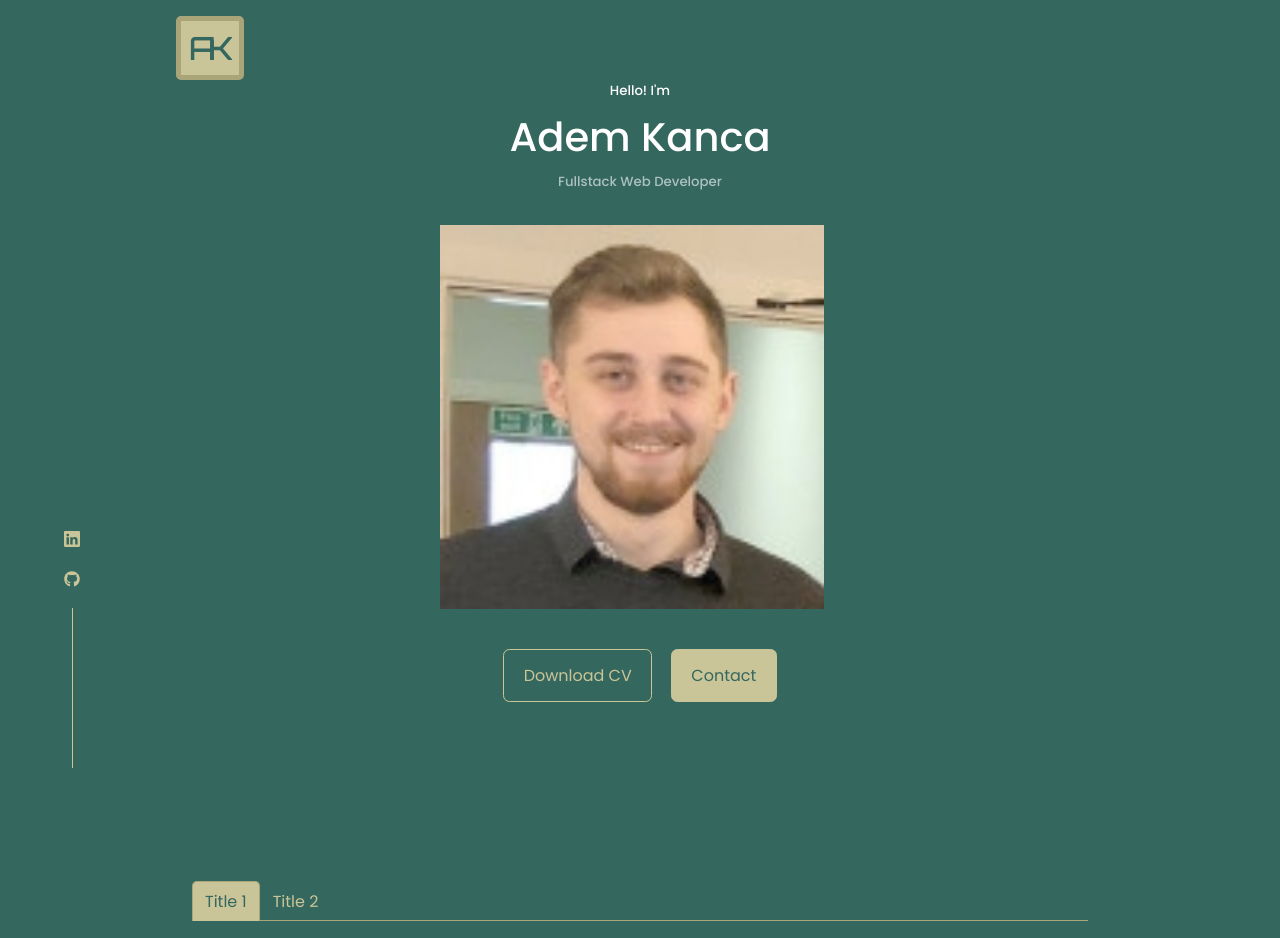
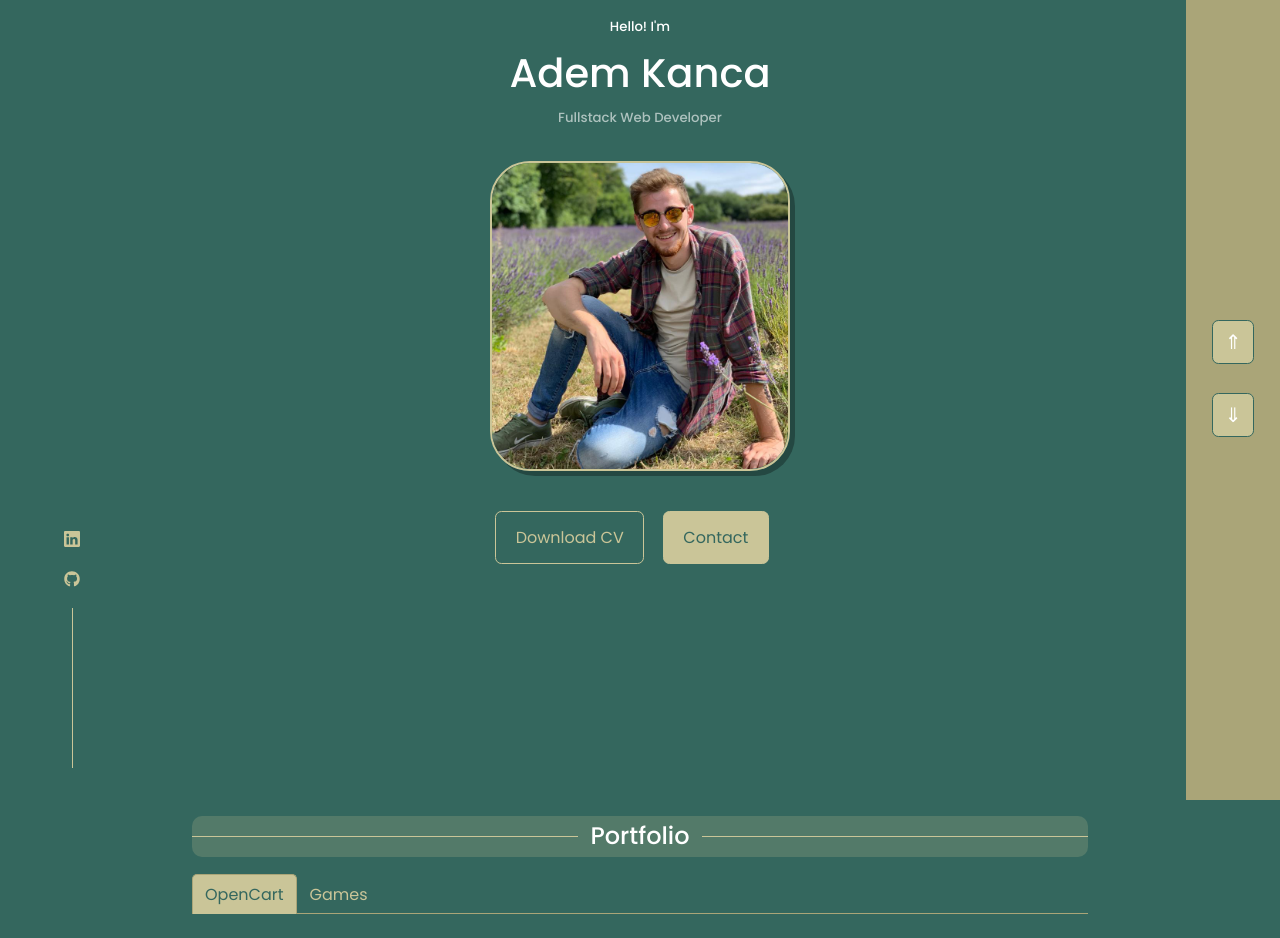
Before and after one commit to Adem192/react-portfolio-website, a React (Create React App) app: page / in a window 1280 px wide. Shown: the top 938 px of the page. Built offline with nearby package versions, Linux system fonts and the light colour scheme.

Commit message:
Further Styling Changes

```diff
--- a/src/components/header/Header.jsx
+++ b/src/components/header/Header.jsx
@@ -1,16 +1,16 @@
 import React from 'react'
 import './header.css'
 import CTA from './CTA'
-import ME from '../../assets/headshot.jpg'
+import ME from '../../assets/headshot2.jpeg'
 import LOGO from '../../assets/AK.png'
 
 const Header = () => {
   return (
     <header>
       <div className="container header__container">
-        <div className="logo">
+        {/* <div className="logo">
           <p className='logo-text'>AK</p>
-        </div>
+        </div> */}
 
         <h5>Hello! I'm</h5>
         <h1>Adem Kanca</h1>
--- a/src/components/header/header.css
+++ b/src/components/header/header.css
@@ -1,7 +1,7 @@
 header {
     height: 100vh;
-    padding-top: 5rem;
-    padding-bottom: rem;
+    padding-top: 1rem;
+    margin: 0 2rem;
 }
 
 .header__container {
@@ -17,14 +17,14 @@ header {
     display: flex;
     justify-content: center;
     gap: 1.2rem;
+    margin-right:1rem;
 }
 
 /* =========== IMGS ===========*/
 
 .logo {
     position: absolute;
-    top:-4rem;
-    left:1rem;
+    left:0;
     width:4.25rem;
     height:4rem;
     border-radius: 5px;
@@ -50,5 +50,9 @@ header {
 }
 
 .me img {
-    max-width:400px;
+    max-width:300px;
+    border-radius: 40px;
+    border: 2px solid var(--color-primary);
+    box-shadow: 5px 5px rgba(0, 0, 0, 0.3);
+    z-index: 10;
 }
--- a/src/components/portfolio/Portfolio.jsx
+++ b/src/components/portfolio/Portfolio.jsx
@@ -7,10 +7,11 @@ const Portfolio = () => {
   return (
     <div className="portfolio">
       <div className="portfolio-mobile">
+        <h2>&nbsp;&nbsp;Portfolio&nbsp;&nbsp;</h2>
         <Tabs>
           <TabList>
-            <Tab>Title 1</Tab>
-            <Tab>Title 2</Tab>
+            <Tab>OpenCart</Tab>
+            <Tab>Games</Tab>
           </TabList>
 
           <TabPanel>
@@ -23,17 +24,18 @@ const Portfolio = () => {
         </Tabs>
       </div>
       <div className="portfolio-desktop">
-      <Tabs>
+        <h2>&nbsp;&nbsp;Portfolio&nbsp;&nbsp;</h2>
+        <Tabs>
           <TabList>
-            <Tab>Title 1</Tab>
-            <Tab>Title 2</Tab>
+            <Tab>OpenCart</Tab>
+            <Tab>Games</Tab>
           </TabList>
 
-          <TabPanel>
+          <TabPanel className="tabpanel">
             <img src={OC} alt="OC Extension"/>
             <p>Lorem ipsum, dolor sit amet consectetur adipisicing elit. Repudiandae illo velit dolor facere unde reiciendis, sed beatae laborum amet adipisci.</p>
           </TabPanel>
-          <TabPanel>
+          <TabPanel className="tabpanel">
             <h5>Lorem ipsum dolor sit amet consectetur adipisicing elit. Reprehenderit quod amet error possimus. Ex repudiandae hic consectetur cum provident a, ab porro eum nemo totam, impedit dolorum amet reprehenderit debitis nulla est quam quae doloremque earum quidem ipsa cupiditate. Amet nihil quae saepe maxime aut natus ratione fugiat quo sapiente.</h5>
           </TabPanel>
         </Tabs>
--- a/src/components/portfolio/portfolio.css
+++ b/src/components/portfolio/portfolio.css
@@ -7,34 +7,93 @@
     --color-light: rgba(255, 255, 255, 0.6);
 }
 
+.portfolio {
+  padding:0;
+  margin:0;
+}
+
 .portfolio-mobile {
+  height: 95vh;
   display: flex;
   flex-direction: column;
   align-items: center;
   position: relative;
   left: 15vw;
   top: 1rem;
-    width:80vw;
+  width:65vw;
   padding-bottom: 5rem;
 }
 
 .portfolio-desktop {
+  height:95vh;
   display: flex;
   flex-direction: column;
   align-items: center;
   position: relative;
-    top: 5rem;
+  top: 2rem;
   left: 15vw;
   width:70vw;
   padding-bottom: 2rem;
 }
 
-img {
+.portfolio-mobile h2 {
+  position: relative;
+  top:-1rem;
+  display: flex;
+  justify-content: center;
+  align-items: center;
+  background-color: rgba(202, 197, 152, 0.2);
+  border-radius: 10px;
+}
+
+.portfolio-mobile h2:before {
+  content: '';
+  width: 8rem;
+  height: 1px;
+  background: var(--color-primary);
+}
+
+.portfolio-mobile h2:after {
+  content: '';
+  width: 8rem;
+  height: 1px;
+  background: var(--color-primary);
+}
+
+.portfolio-desktop h2 {
+  position: relative;
+  top:-1rem;
+  display: flex;
+  justify-content: center;
+  align-items: center;
+  background-color: rgba(202, 197, 152, 0.2);
+  border-radius: 10px;
+}
+
+.portfolio-desktop h2:before {
+  content: '';
+  width: 80rem;
+  height: 1px;
+  background: var(--color-primary);
+}
+
+.portfolio-desktop h2:after {
+  content: '';
+  width: 80rem;
+  height: 1px;
+  background: var(--color-primary);
+}
+
+.portfolio-desktop img, .portfolio-mobile img {
     position: relative;
     float:left;
     padding-right:1rem;
+    min-width: 150px;
 }
 
+.portfolio-desktop img {
+  width:30%;
+}
 
 .react-tabs {
     -webkit-tap-highlight-color: transparent;
@@ -65,22 +124,6 @@ img {
     background-color: var(--color-white);
   }
 
-  .react-tabs__tab:after {
-    opacity: 1;
-    transition: all 400ms ease-in-out;
-  }
-
-  .react-tabs__tab:hover::after {
-    opacity: 1;
-    content: '';
-    position: absolute;
-    height: 5px;
-    left: -4px;
-    right: -4px;
-    bottom: -5px;
-    background: var(--color-primary);
-  }
-
   .react-tabs__tab--selected {
     background: var(--color-primary);
     border-color: var(--color-primary-variant);
@@ -94,16 +137,6 @@ img {
 
   .react-tabs__tab:focus {
     outline: none;
-  }
-
-  .react-tabs__tab:focus:after {
-    content: '';
-    position: absolute;
-    height: 5px;
-    left: -4px;
-    right: -4px;
-    bottom: -5px;
-    background: var(--color-primary);
   }
 
   .react-tabs__tab-panel {
--- /dev/null
+++ b/src/components/sidebar/NavArrows.jsx
@@ -0,0 +1,22 @@
+import React from 'react'
+import {BsLinkedin} from 'react-icons/bs'
+import {FaGithub} from 'react-icons/fa'
+
+function scrollDown(){
+  window.scrollBy(0, window.innerHeight);
+}
+
+function scrollUp(){
+  window.scrollBy(0, -window.innerHeight);
+}
+
+const NavArrows = () => {
+  return (
+    <div className='nav__arrows'>
+        <a className='btn' onClick={scrollUp}>⇑</a>
+        <a className='btn' onClick={scrollDown}>⇓</a>
+    </div>
+  )
+}
+
+export default NavArrows
--- a/src/components/sidebar/Sidebar.jsx
+++ b/src/components/sidebar/Sidebar.jsx
@@ -1,10 +1,14 @@
 import React from 'react'
 import './sidebar.css'
 import HeaderSocials from './HeaderSocials'
+import NavArrows from './NavArrows'
 
 const Sidebar = () => {
   return (
-    <HeaderSocials/>
+    <div>
+      <NavArrows/>
+      <HeaderSocials/>
+    </div>
   )
 }
 
--- a/src/components/sidebar/sidebar.css
+++ b/src/components/sidebar/sidebar.css
@@ -17,3 +17,26 @@
     height: 10rem;
     background: var(--color-primary);
 }
+
+.nav__arrows {
+    display: flex;
+    flex-direction: column;
+    align-items: center;
+    gap: 0.8rem;
+    position: fixed;
+    right: 0;
+    z-index: 100;
+    background-color: var(--color-primary-variant);
+    height: 100vh;
+    padding: 40vh 2vw 0 2vw;
+    margin-left: 2rem;
+}
+
+.nav__arrows a {
+    font-size: 20px;
+    margin-bottom: 1rem;
+    padding: .25rem .75rem;
+    color: #fff;
+    background-color: var(--color-primary);
+    border: 1px solid var(--color-bg);
+}
```
Also changed, not shown: src/assets/headshot2.jpeg (added), src/index.js (line endings or trailing spaces), 1 other file (tests, documents, lock files or other folders). Lines whose indentation alone changed are shown as unchanged.
